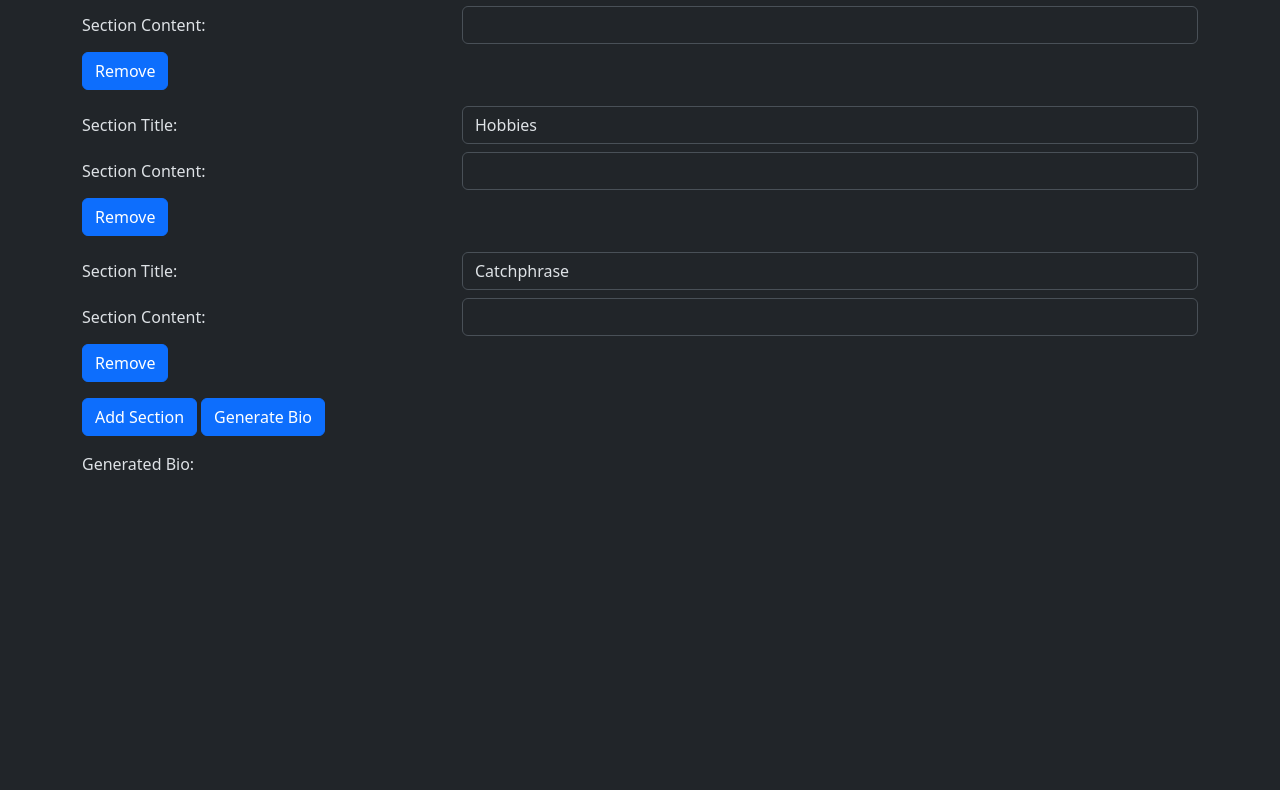
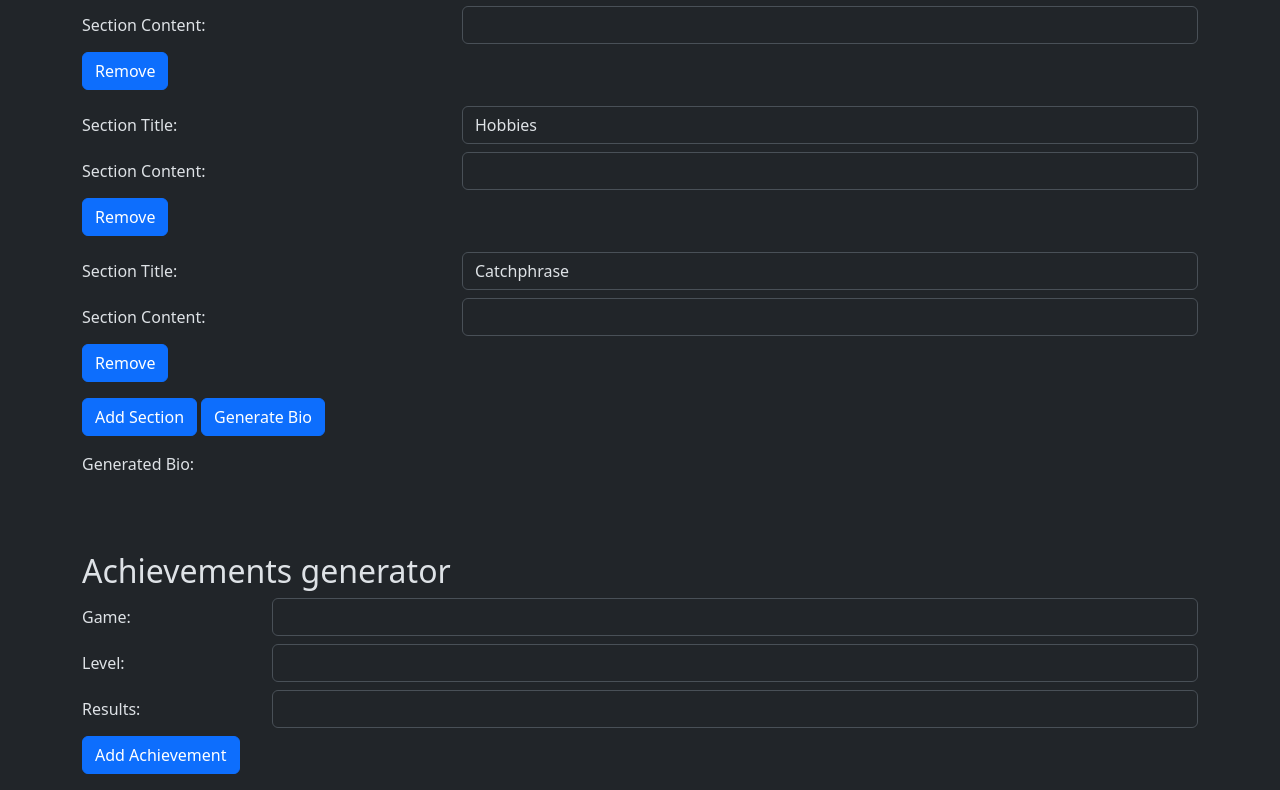
Before and after one commit to AlexYelisieiev/university-course-work, a React (Vite) app: page / in a window 1280 px wide. Shown: the part 633-1423 px from the top of the page. Before the commit the page ends 1125 px from the top, so only its background shows below. Built offline with nearby package versions, Linux system fonts and the light colour scheme.

Commit message:
Revert "Rename achievements to stats"
This reverts commit cdf82d012ae3e7bb216f78fb2c3b8dfa0457a23c.

```diff
--- a/src/App.jsx
+++ b/src/App.jsx
@@ -1,7 +1,7 @@
 import React from 'react';
 import NicknameGenerator from './components/NicknameGenerator';
 import BioGenerator from './components/BioGenerator';
-import statsection from './components/statsection';
+import AchievementSection from './components/AchievementSection';
 
 const App = () => {
 	return (
@@ -16,7 +16,7 @@ const App = () => {
 						<ul className="navbar-nav">
 							<li className="nav-item"><a href="#scrollSpyNicknameGenerator" className="nav-link">Nickname</a></li>
 							<li className="nav-item"><a href="#scrollSpyBioGenerator" className="nav-link">Bio</a></li>
-							<li className="nav-item"><a href="#scrollSpystatsGenerator" className="nav-link">Stats</a></li>
+							<li className="nav-item"><a href="#scrollSpyAchievementsGenerator" className="nav-link">Stats</a></li>
 						</ul>
 					</div>
 				</div>
@@ -29,7 +29,7 @@ const App = () => {
 					<BioGenerator />
 				</div>
 				<div className="row">
-					<statsection />
+					<AchievementSection />
 				</div>
 			</div>
 		</div>
--- a/src/components/AchievementSection.jsx
+++ b/src/components/AchievementSection.jsx
@@ -1,16 +1,16 @@
 import React, { useState } from 'react';
 
-const statsection = () => {
+const AchievementSection = () => {
   const [game, setGame] = useState('');
   const [level, setLevel] = useState('');
   const [results, setResults] = useState('');
-  const [stats, setstats] = useState([]);
+  const [achievements, setAchievements] = useState([]);
 
-  const addstats = () => {
+  const addAchievement = () => {
     if (game && level && results) {
-      const newstats = { game, level, results };
-      setstats([...stats, newstats]);
-      // Clear input fields after adding an stats
+      const newAchievement = { game, level, results };
+      setAchievements([...achievements, newAchievement]);
+      // Clear input fields after adding an achievement
       setGame('');
       setLevel('');
       setResults('');
@@ -19,7 +19,7 @@ const statsection = () => {
 
   return (
     <div>
-      <h2 className='mb-2' style={{paddingTop: "7.5vmin"}} id='scrollSpystatsGenerator'>stats generator</h2>
+      <h2 className='mb-2' style={{paddingTop: "7.5vmin"}} id='scrollSpyAchievementsGenerator'>Achievements generator</h2>
       <div className="row mb-2">
         <label className='col-sm-2 col-form-label' htmlFor="game">Game:</label>
         <div className="col-sm-10">
@@ -56,16 +56,16 @@ const statsection = () => {
           />
         </div>
       </div>
-      <button className='btn btn-primary mb-3' onClick={addstats}>Add stats</button>
+      <button className='btn btn-primary mb-3' onClick={addAchievement}>Add Achievement</button>
 
-      {/* Display added stats */}
+      {/* Display added achievements */}
       <div>
-        {stats.map((stats, index) => (
+        {achievements.map((achievement, index) => (
           <div key={index} className='card mb-2' style={{ width: '18rem' }}>
             <div className='card-body'>
-              <p className='card-text'><strong>Game:</strong> {stats.game}</p>
-              <p className='card-text'><strong>Level:</strong> {stats.level}</p>
-              <p className='card-text'><strong>Results:</strong> {stats.results}</p>
+              <p className='card-text'><strong>Game:</strong> {achievement.game}</p>
+              <p className='card-text'><strong>Level:</strong> {achievement.level}</p>
+              <p className='card-text'><strong>Results:</strong> {achievement.results}</p>
             </div>
           </div>
         ))}
@@ -74,4 +74,4 @@ const statsection = () => {
   );
 };
 
-export default statsection;
+export default AchievementSection;
```
